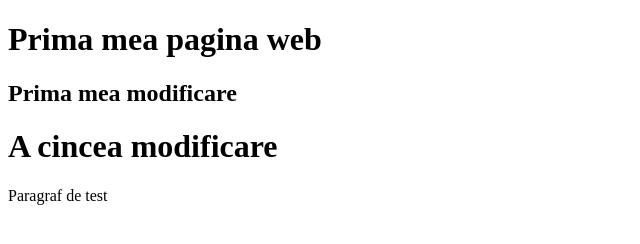
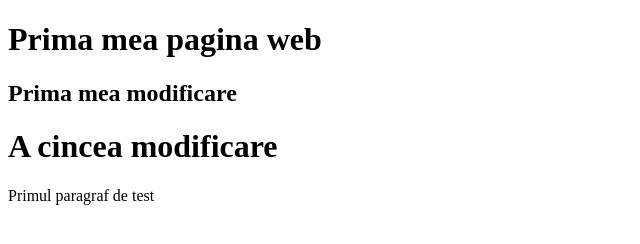
Before and after one commit to PopoacaAndrei/Demo, a plain HTML site: page index.html in a window 1280 px wide. Shown: the full height of the page, 0-640 px from the left. Drawn offline with Linux system fonts and the light colour scheme.

Commit message:
Primul paragraf de test

```diff
--- a/index.html
+++ b/index.html
@@ -11,6 +11,6 @@
     <h2>Prima mea modificare</h2>
     <h1>A cincea modificare</h1>
 
-    <p>Paragraf de test</p>
+    <p>Primul paragraf de test</p>
   </body>
 </html>
```
